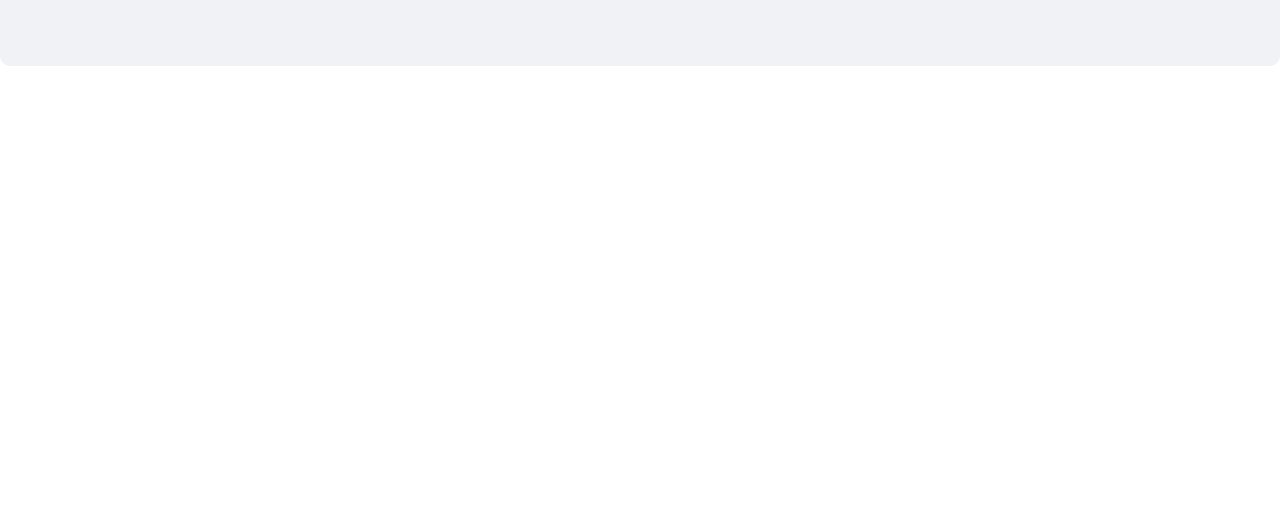
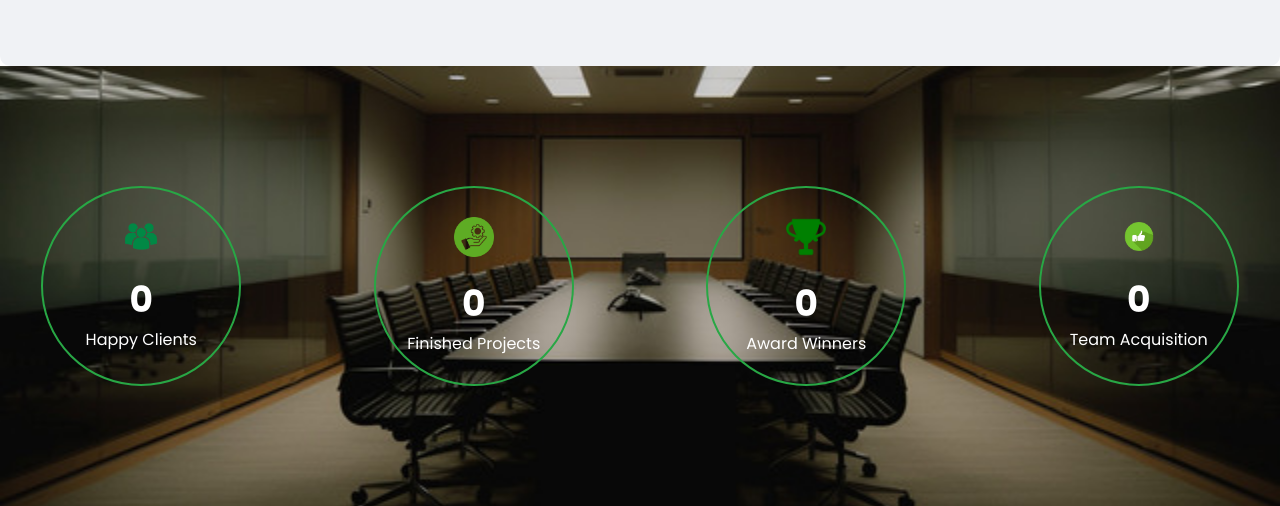
Before and after one commit to Anonymousbeliever/NOLYTECH, a plain HTML site: page about.html in a window 1280 px wide. Shown: the part 3887-4393 px from the top of the page. Before the commit the page ends 3953 px from the top, so only its background shows below. Drawn offline with Linux system fonts and the light colour scheme.

Commit message:
about page

```diff
--- a/about.html
+++ b/about.html
@@ -187,5 +187,30 @@
     <img src="img/woman.webp" class="woman" alt="Woman Holding Clipboard" style="border-radius: 10px;">
   </div>
 
+  <!-- counter -->
+  <div class="counter-section">
+    <div class="counter-container">
+      <div class="counter-item">
+        <div class="icon"><img src="img/user.png" alt=""></div>
+        <div class="counter" data-target="538">0</div>
+        <p>Happy Clients</p>
+      </div>
+      <div class="counter-item">
+        <div class="icon"><img src="img/project.png" alt=""></div>
+        <div class="counter" data-target="227">0</div>
+        <p>Finished Projects</p>
+      </div>
+      <div class="counter-item">
+        <div class="icon"><img src="img/award.png" alt=""></div>
+        <div class="counter" data-target="32">0</div>
+        <p>Award Winners</p>
+      </div>
+      <div class="counter-item">
+        <div class="icon"><img src="img/team.png" alt=""></div>
+        <div class="counter" data-target="28">0</div>
+        <p>Team Acquisition</p>
+      </div>
+    </div>
+  </div>
 </body>
 </html>
```
